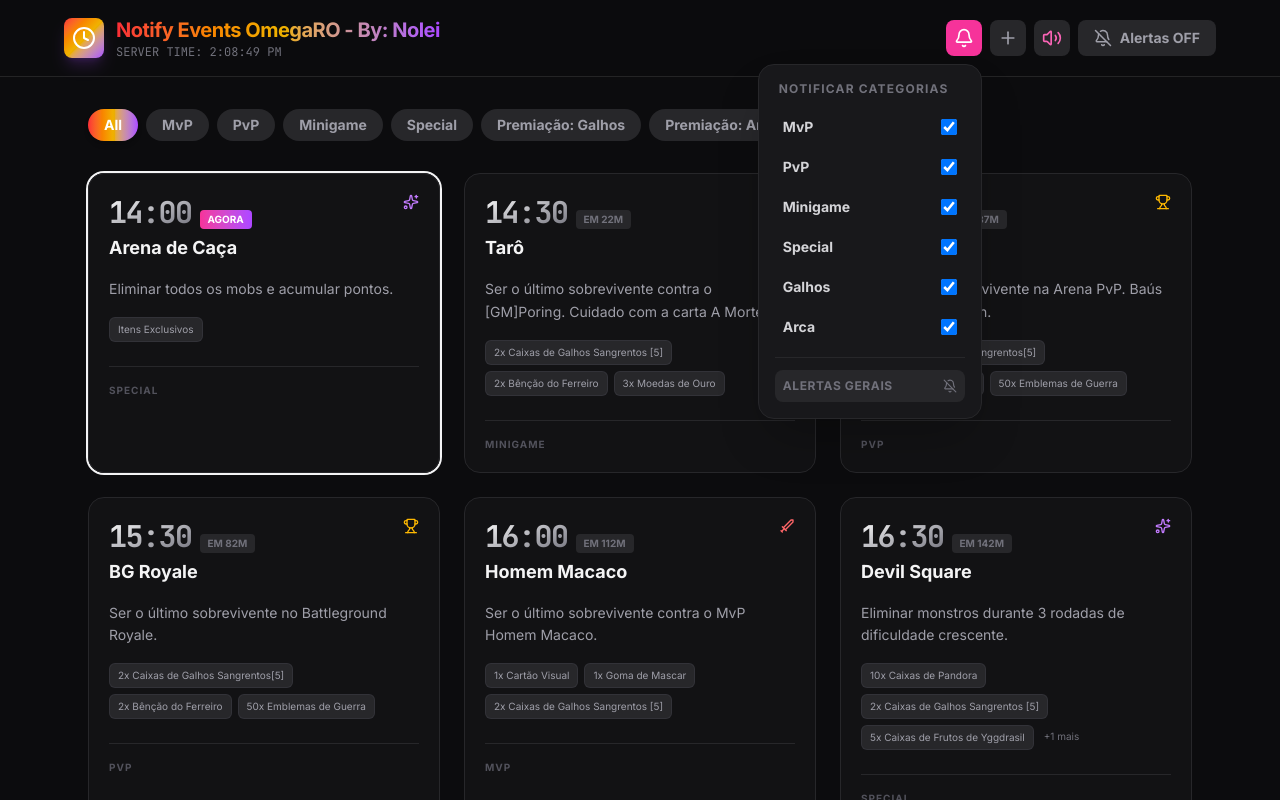
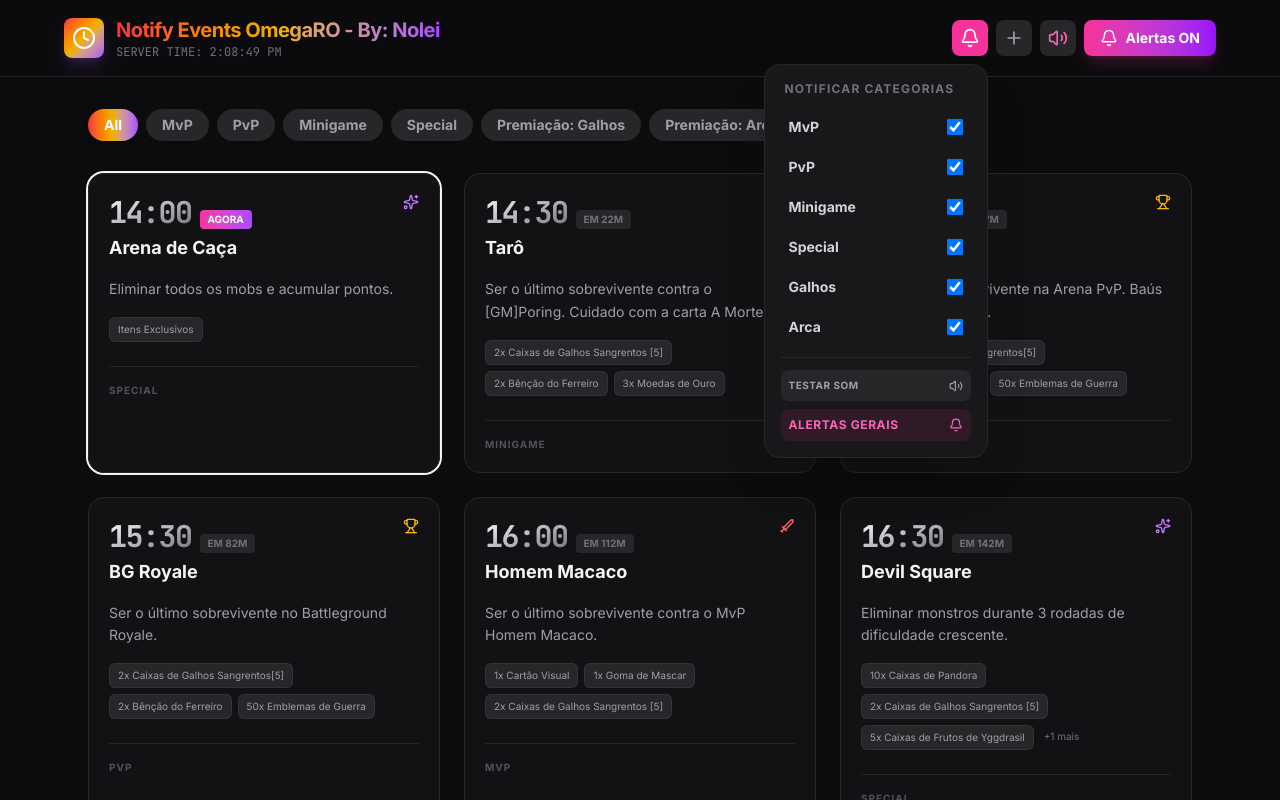
Before and after one commit to Nolei98/Notify-Events, a React (Vite) app: page / in a window 1280 px wide. Both pictures are taken after a click on the button 963 px from the left and 38 px from the top of the page. Shown: the top 800 px of the page. Built offline with nearby package versions, Linux system fonts and the light colour scheme.

Commit message:
feat: Add audio notification sound
Implements a web audio API based notification sound that mimics a bell for event alerts. This enhances user experience by providing auditory cues.

```diff
--- a/src/App.tsx
+++ b/src/App.tsx
@@ -30,19 +30,64 @@ const minutesToTime = (totalMinutes: number) => {
   return `${hours.toString().padStart(2, '0')}:${minutes.toString().padStart(2, '0')}`;
 };
 
+// Helper to play a notification sound (Bell-like)
+const playNotificationSound = () => {
+  try {
+    const AudioContextClass = window.AudioContext || (window as any).webkitAudioContext;
+    if (!AudioContextClass) return;
+
+    const audioContext = new AudioContextClass();
+    const oscillator = audioContext.createOscillator();
+    const gainNode = audioContext.createGain();
+
+    oscillator.connect(gainNode);
+    gainNode.connect(audioContext.destination);
+
+    // Create a "ding" sound with harmonics for a bell-like effect
+    oscillator.type = 'sine';
+    oscillator.frequency.setValueAtTime(880, audioContext.currentTime);
+    oscillator.frequency.exponentialRampToValueAtTime(440, audioContext.currentTime + 0.5);
+
+    const oscillator2 = audioContext.createOscillator();
+    oscillator2.connect(gainNode);
+    oscillator2.type = 'sine';
+    oscillator2.frequency.setValueAtTime(1760, audioContext.currentTime);
+    oscillator2.frequency.exponentialRampToValueAtTime(880, audioContext.currentTime + 0.5);
+
+    gainNode.gain.setValueAtTime(0.15, audioContext.currentTime);
+    gainNode.gain.exponentialRampToValueAtTime(0.001, audioContext.currentTime + 0.5);
+
+    oscillator.start();
+    oscillator2.start();
+    oscillator.stop(audioContext.currentTime + 0.5);
+    oscillator2.stop(audioContext.currentTime + 0.5);
+  } catch (e) {
+    console.warn('Não foi possível tocar o som de notificação:', e);
+  }
+};
+
 export default function App() {
   const [currentTime, setCurrentTime] = useState(new Date());
-  const [notificationsEnabled, setNotificationsEnabled] = useState(false);
-  const [notificationSettings, setNotificationSettings] = useState<Record<string, boolean>>({
+  const [notificationsEnabled, setNotificationsEnabled] = useState(() => {
+    const saved = localStorage.getItem('omega_notif_enabled');
+    return saved !== null ? JSON.parse(saved) : true;
+  });
+  const [notificationSettings, setNotificationSettings] = useState<Record<string, boolean>>(() => {
+    const saved = localStorage.getItem('omega_notif_settings');
+    return saved ? JSON.parse(saved) : {
       MvP: true,
       PvP: true,
       Minigame: true,
       Special: true,
       Galhos: true,
       Arca: true
+    };
   });
   const [isNotifMenuOpen, setIsNotifMenuOpen] = useState(false);
-  const [soundEnabled, setSoundEnabled] = useState(true);
+  const [soundEnabled, setSoundEnabled] = useState(() => {
+    const saved = localStorage.getItem('omega_sound_enabled');
+    return saved !== null ? JSON.parse(saved) : true;
+  });
   const [selectedCategory, setSelectedCategory] = useState<string>('All');
   const [activeAlerts, setActiveAlerts] = useState<string[]>([]);
   const [dismissedAlerts, setDismissedAlerts] = useState<Set<string>>(new Set());
@@ -65,6 +110,13 @@ export default function App() {
   useEffect(() => {
     localStorage.setItem('omega_custom_events', JSON.stringify(customEvents));
   }, [customEvents]);
+
+  // Save notification settings to localStorage
+  useEffect(() => {
+    localStorage.setItem('omega_notif_enabled', JSON.stringify(notificationsEnabled));
+    localStorage.setItem('omega_notif_settings', JSON.stringify(notificationSettings));
+    localStorage.setItem('omega_sound_enabled', JSON.stringify(soundEnabled));
+  }, [notificationsEnabled, notificationSettings, soundEnabled]);
 
   // Update clock every second
   useEffect(() => {
@@ -126,6 +178,7 @@ export default function App() {
     });
 
     if (newAlerts.length > activeAlerts.length && soundEnabled && notificationsEnabled) {
+      playNotificationSound();
       console.log('ALERTA: Evento em 2 minutos!');
     }
 
@@ -230,7 +283,14 @@ export default function App() {
                           </label>
                         ))}
                       </div>
-                      <div className="mt-3 pt-3 border-t border-zinc-800">
+                      <div className="mt-3 pt-3 border-t border-zinc-800 space-y-2">
+                        <button
+                          onClick={() => playNotificationSound()}
+                          className="w-full flex items-center justify-between p-2 rounded-lg bg-zinc-800 text-zinc-400 hover:text-white transition-all"
+                        >
+                          <span className="text-[10px] font-black uppercase tracking-wider">Testar Som</span>
+                          <Volume2 size={14} />
+                        </button>
                         <button
                           onClick={() => setNotificationsEnabled(!notificationsEnabled)}
                           className={`w-full flex items-center justify-between p-2 rounded-lg transition-all ${
```
Lines whose indentation alone changed are shown as unchanged.
